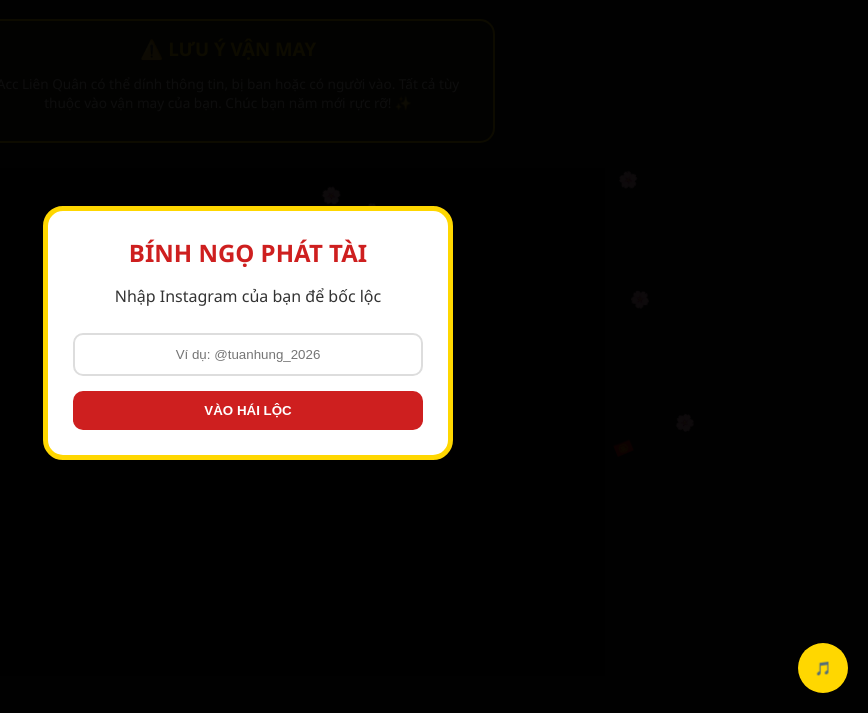
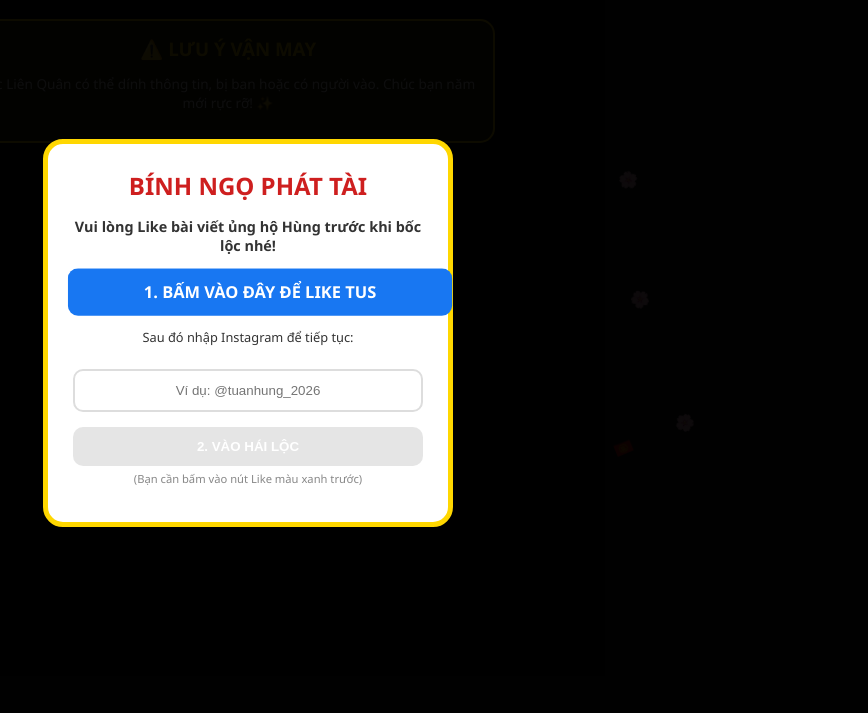
Before and after one commit to UyedaiDank/lixiacclienquan, a plain HTML site: page user.html in a window 1280 px wide. Shown: the part 87-800 px from the top of the page, without its empty margins (412-1280 px from the left). Drawn offline with nearby package versions, Linux system fonts and the light colour scheme; no server answers.

Commit message:
Update user.html

```diff
--- a/user.html
+++ b/user.html
@@ -8,12 +8,12 @@
     <style>
         :root { --red: #ce1f1f; --gold: #ffd700; --dark: #121212; }
         body { background: var(--dark); color: #fff; font-family: 'Segoe UI', sans-serif; text-align: center; margin: 0; padding: 20px; overflow-x: hidden; }
+
         .flower { position: fixed; top: -10%; z-index: 999; pointer-events: none; animation: fall linear infinite; }
         @keyframes fall { to { transform: translateY(110vh) rotate(360deg); } }
 
-        /* Bảng lưu ý đẹp */
-        .warning-board { max-width: 500px; margin: 20px auto; background: rgba(255, 215, 0, 0.1); border: 2px solid var(--gold); border-radius: 15px; padding: 15px; animation: scaleIn 0.5s ease; }
-        @keyframes scaleIn { from { transform: scale(0.9); opacity: 0; } to { transform: scale(1); opacity: 1; } }
+        /* Bảng lưu ý */
+        .warning-board { max-width: 500px; margin: 20px auto; background: rgba(255, 215, 0, 0.1); border: 2px solid var(--gold); border-radius: 15px; padding: 15px; }
 
         .grid { display: grid; grid-template-columns: repeat(auto-fill, minmax(95px, 1fr)); gap: 15px; max-width: 600px; margin: auto; }
         .lixi-box { position: relative; width: 90px; height: 130px; cursor: pointer; margin: auto; }
@@ -25,21 +25,24 @@
 
         .overlay { position: fixed; top: 0; left: 0; width: 100%; height: 100%; background: rgba(0,0,0,0.95); display: flex; justify-content: center; align-items: center; z-index: 9999; padding: 20px; }
         .win-box { background: white; color: #333; padding: 25px; border-radius: 20px; border: 5px solid var(--gold); width: 100%; max-width: 350px; }
+
         input { width: 100%; padding: 12px; margin: 10px 0; border: 2px solid #ddd; border-radius: 10px; text-align: center; box-sizing: border-box; }
-        .btn-main { width: 100%; padding: 12px; background: var(--red); color: white; border: none; border-radius: 10px; font-weight: bold; cursor: pointer; margin-top: 5px; }
-        #music-toggle { position: fixed; bottom: 20px; right: 20px; background: var(--gold); border: none; border-radius: 50%; width: 50px; height: 50px; cursor: pointer; z-index: 10000; }
+        .btn-main { width: 100%; padding: 12px; background: var(--red); color: white; border: none; border-radius: 10px; font-weight: bold; cursor: pointer; margin-top: 5px; display: block; text-decoration: none; }
+
+        /* Nút Like FB */
+        .btn-fb { background: #1877F2; margin-bottom: 10px; animation: pulse 1.5s infinite; }
+        @keyframes pulse { 0% { transform: scale(1); } 50% { transform: scale(1.03); } 100% { transform: scale(1); } }
+
+        .disabled { background: #ccc !important; cursor: not-allowed; opacity: 0.5; }
     </style>
 </head>
 <body>
-
-    <audio id="tetMusic" loop><source src="https://www.soundhelix.com/examples/mp3/SoundHelix-Song-1.mp3" type="audio/mpeg"></audio>
-    <button id="music-toggle" onclick="toggleMusic()">🎵</button>
 
     <h1>🧧 HÁI LỘC BÍNH NGỌ 2026 🧧</h1>
 
     <div class="warning-board">
         <h3 style="color: var(--gold); margin: 0;">⚠️ LƯU Ý VẬN MAY</h3>
-        <p style="font-size: 0.85rem;">Acc Liên Quân có thể dính thông tin, bị ban hoặc có người vào. Tất cả tùy thuộc vào vận may của bạn. Chúc bạn năm mới rực rỡ! ✨</p>
+        <p style="font-size: 0.85rem;">Acc Liên Quân có thể dính thông tin, bị ban hoặc có người vào. Chúc bạn năm mới rực rỡ! ✨</p>
     </div>
 
     <div class="grid" id="main-grid"></div>
@@ -47,9 +50,15 @@
     <div class="overlay" id="loginForm">
         <div class="win-box">
             <h2 style="color:var(--red); margin:0">BÍNH NGỌ PHÁT TÀI</h2>
-            <p>Nhập Instagram của bạn để bốc lộc</p>
+            <p style="font-size: 0.9rem; font-weight: bold;">Vui lòng Like bài viết ủng hộ Hùng trước khi bốc lộc nhé!</p>
+
+            <a href="https://www.facebook.com/share/p/1XSAvnLMw5/" target="_blank" class="btn-main btn-fb" onclick="hasClickedLike()">1. BẤM VÀO ĐÂY ĐỂ LIKE TUS</a>
+
+            <p style="font-size: 0.8rem;">Sau đó nhập Instagram để tiếp tục:</p>
             <input type="text" id="instaID" placeholder="Ví dụ: @tuanhung_2026">
-            <button class="btn-main" onclick="checkUser()">VÀO HÁI LỘC</button>
+
+            <button class="btn-main disabled" id="entryBtn" onclick="checkUser()" disabled>2. VÀO HÁI LỘC</button>
+            <p id="msg-hint" style="font-size: 0.7rem; color: #888; margin-top: 5px;">(Bạn cần bấm vào nút Like màu xanh trước)</p>
         </div>
     </div>
 
@@ -70,7 +79,7 @@
                 <div>MK: <b id="outPass"></b></div>
             </div>
             <p style="font-size:0.7rem; color:red">Hãy chụp màn hình lại ngay!</p>
-            <button class="btn-main" onclick="location.reload()">HOÀN THÀNH</button>
+            <button class="btn-main" onclick="location.reload()">TUYỆT VỜI</button>
         </div>
     </div>
 
@@ -100,15 +109,23 @@
         const db = getDatabase(app);
 
         let currentInsta = "", selectedKey = "", selectedItem = null, serverEventID = 0;
-        const music = document.getElementById('tetMusic');
+        let clickedLike = false;
 
-        // KIỂM TRA RESET VÀ CHẶN
+        // Xử lý khi khách bấm Like
+        window.hasClickedLike = () => {
+            clickedLike = true;
+            const btn = document.getElementById('entryBtn');
+            btn.classList.remove('disabled');
+            btn.disabled = false;
+            document.getElementById('msg-hint').innerText = "Cảm ơn bạn! Giờ hãy nhập ID và vào hái lộc.";
+            document.getElementById('msg-hint').style.color = "green";
+        };
+
         async function checkBlockStatus() {
             const snap = await get(ref(db, 'event_config/id'));
             serverEventID = snap.val() || 0;
             const localEventID = localStorage.getItem('lixi_event_id');
 
-            // Nếu ID server khác ID máy khách -> Admin đã Reset -> Mở chặn
             if (serverEventID.toString() !== localEventID) {
                 localStorage.removeItem('lixi_opened');
                 localStorage.setItem('lixi_event_id', serverEventID);
@@ -121,17 +138,12 @@
         }
         checkBlockStatus();
 
-        window.toggleMusic = () => {
-            if (music.paused) { music.play(); document.getElementById('music-toggle').innerText = "⏸️"; }
-            else { music.pause(); document.getElementById('music-toggle').innerText = "🎵"; }
-        };
-
         window.checkUser = () => {
+            if(!clickedLike) return alert("Hùng yêu cầu bạn phải bấm vào nút Like bài viết trước nhé!");
             const id = document.getElementById('instaID').value.trim();
             if(!id.startsWith('@')) return alert("ID Instagram phải có @ nhé Hùng!");
             currentInsta = id;
             document.getElementById('loginForm').style.display = 'none';
-            music.play().catch(() => {});
         };
 
         onValue(ref(db, 'acc_lienquan'), (snap) => {
@@ -144,7 +156,11 @@
                         const box = document.createElement('div');
                         box.className = 'lixi-box';
                         box.innerHTML = `<div class="lixi-cap"></div><div class="gift-inside">LIÊN QUÂN</div><div class="lixi-body">🧧</div>`;
-                        box.onclick = () => { selectedKey=key; selectedItem=data[key]; document.getElementById('confirmOverlay').style.display='flex'; };
+                        box.onclick = () => {
+                            selectedKey=key;
+                            selectedItem=data[key];
+                            document.getElementById('confirmOverlay').style.display='flex';
+                        };
                         grid.appendChild(box);
                     }
                 });
```
